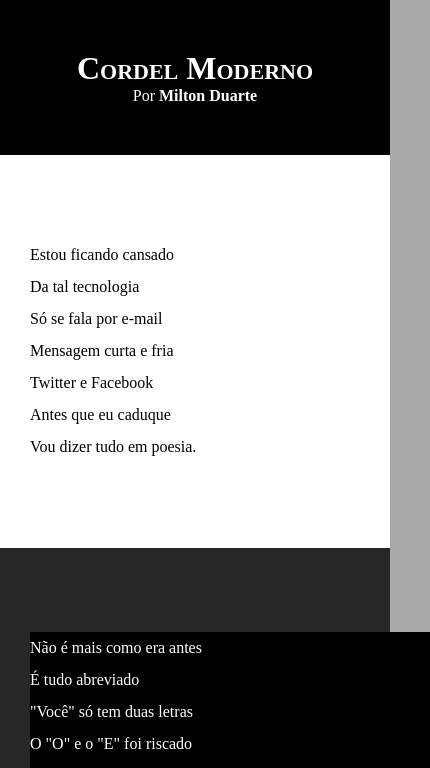
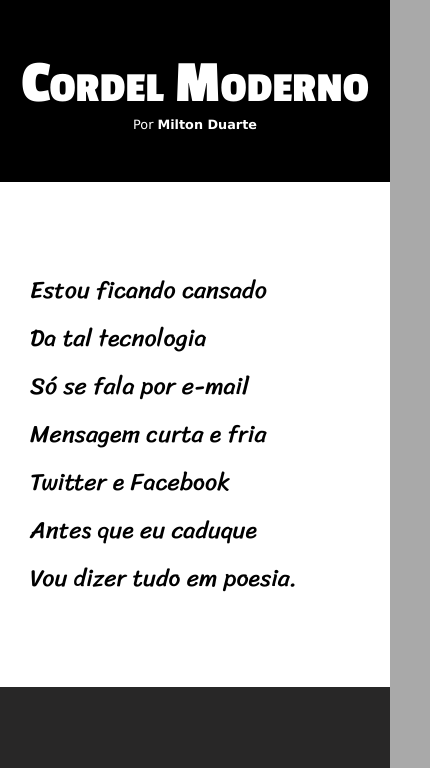
Before and after one commit to GustavoSchnoor/html-css-exercicios-e-desafios, a plain HTML site: page desafios/d012/index.html in a window 390 px wide. Shown: the top 768 px of the page, 430 px wide, since content can reach past the window. Drawn offline with Linux system fonts and the light colour scheme.

Commit message:
fontes,tamanhos e media query

```diff
--- a/desafios/d012/estilo/style.css
+++ b/desafios/d012/estilo/style.css
@@ -1,3 +1,11 @@
+@import url('https://fonts.googleapis.com/css2?family=Passion+One:wght@400;700;900&family=Sriracha&display=swap');
+
+:root {
+    --fonte1: Verdana, Geneva, Tahoma, sans-serif;
+    --fonte2: "Passion One", sans-serif;
+    --fonte3: "Sriracha", cursive;
+}
+
 * {
     margin: 0px;
     padding: 0px;
@@ -6,6 +14,7 @@
 html, body {
     max-height: 100vh;
     background-color: darkgrey;
+    font-family: var(--fonte1);
 }
 
 header {
@@ -17,10 +26,13 @@ header {
 header h1 {
     padding-top: 50px;
     font-variant: small-caps;
+    font-family: var(--fonte2);
+    font-size: 5em;
 }
 
 header p {
     padding-bottom: 50px;
+    font-size: 1em;
 }
 
 header a, footer a {
@@ -39,6 +51,8 @@ section {
     padding-bottom: 10vh;
     line-height: 2em;
     padding-left: 30px;
+    font-family: var(--fonte3);
+    font-size: 2em;
 }
 
 .normal {
@@ -52,8 +66,9 @@ section {
 }
 
 .imagem p {
-    width: 400px;
+    display: inline-block;
     background-color: black;
+
 }
 
 footer {
@@ -62,3 +77,22 @@ footer {
     color: white;
     padding: 10px;
 }
+
+
+@media (max-width: 470px) {
+    header h1 {
+        font-size: 3.8em;
+    }
+
+    header p {
+        font-size: 0.8em;
+    }
+
+    section {
+        font-size: 1.5em;
+    }
+
+    footer p {
+        font-size: 0.8em;
+    }
+}
```
